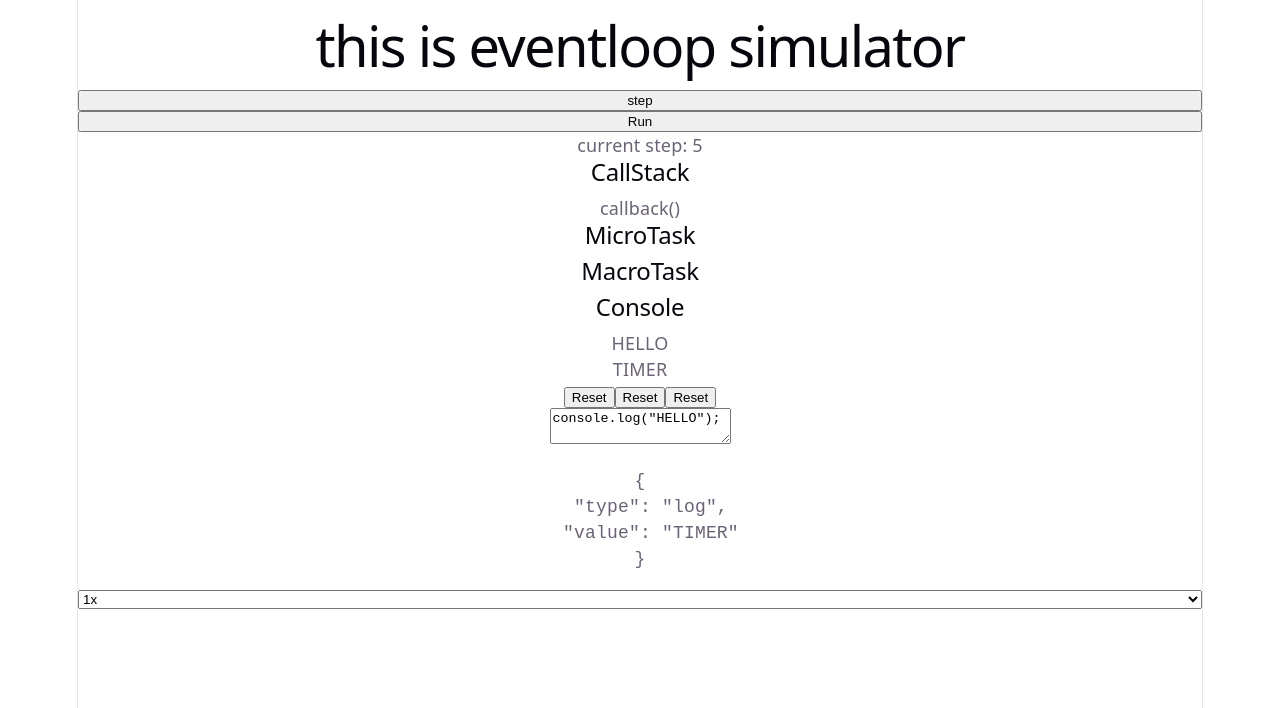
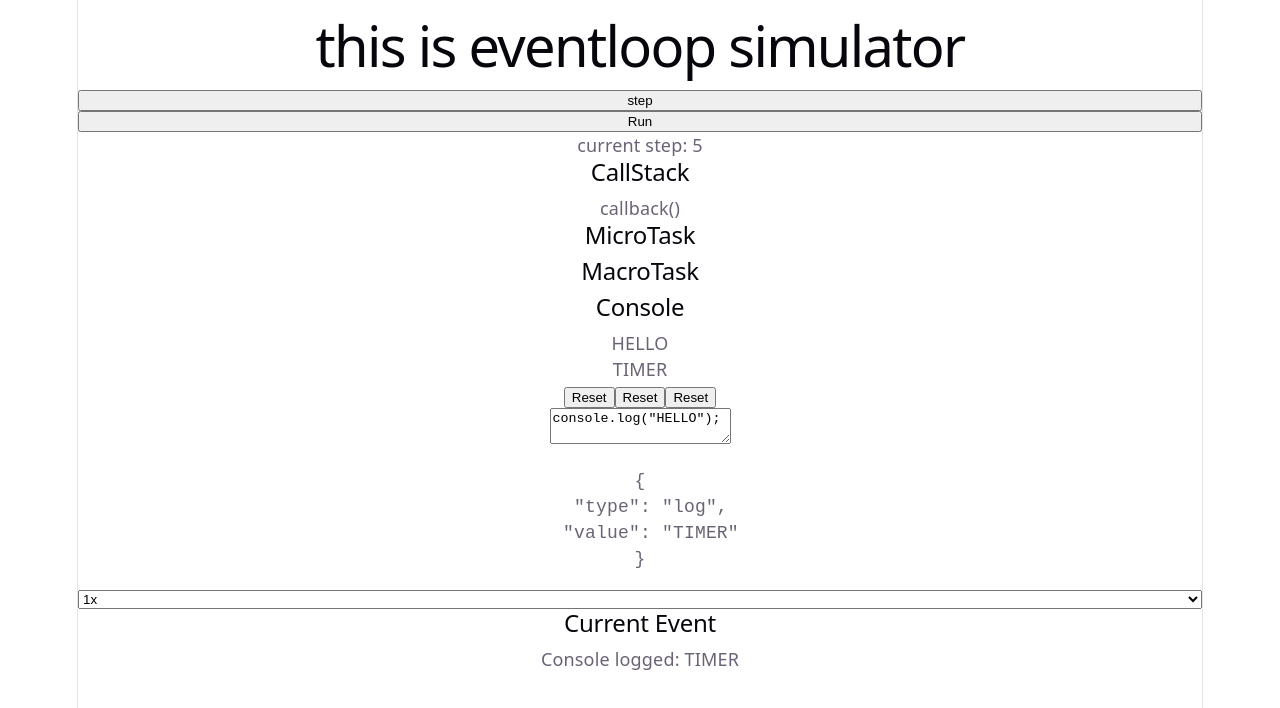
Before and after one commit to Palak09sh/EventLoppSimulator, a React (Vite) app: page / in a window 1280 px wide. Both pictures are taken after a click on the button "Run". Shown: the top 708 px of the page. Built offline with nearby package versions, Linux system fonts and the light colour scheme.

Commit message:
improve event visulisation

```diff
--- a/src/App.jsx
+++ b/src/App.jsx
@@ -7,6 +7,7 @@ import { MacroTaskQueue } from "./components/visualizer/MacrotaskQueue";
 import { ConsoleOutput } from "./components/visualizer/ConsoleOutput";
 import { PlayBackControls } from "./components/controls/PlaybackControls";
 import { CodeEditor } from "./components/editor/CodeEditor";
+import { CurrentEvent } from "./components/visualizer/CurrentEvent";
 
 function App() {
     const[trace,setTrace] = useState([]);
@@ -48,6 +49,7 @@ run(newTrace)
            <option value={2}>2x</option>
 
     </select>
+    <CurrentEvent event={currentEvent} />
         </>
 
 
--- /dev/null
+++ b/src/components/visualizer/CurrentEvent.jsx
@@ -0,0 +1,40 @@
+ function getEventMessage(event) {
+        switch(event.type){
+            case "push":
+                      return `${event.frame} was pushed onto the Call Stack`;
+
+    case "pop":
+      return `${event.frame} was removed from the Call Stack`;
+      case "log":
+                return `Console logged: ${event.value}`
+           case "microtask-enqueue":
+  return `${event.label} was added to the Microtask Queue`;
+
+case "microtask-dequeue":
+  return `${event.label} was removed from the Microtask Queue`;
+            case "macrotask-enqueue":
+                return `${event.label} was added to the Macrotask Queue`;
+            case "macrotask-dequeue":
+                return `${event.label} was removed to the Macrotask Queue`;
+                  default:
+      return "Unknown event";
+        }
+
+
+
+        }
+
+export function CurrentEvent({event}){
+
+    return(
+        <div>
+            <h2>Current Event</h2>
+            {event ? (
+                <p>{getEventMessage(event)}</p>
+            )
+            : (
+            <p>No event</p>
+            )}
+        </div>
+    );
+}
```
